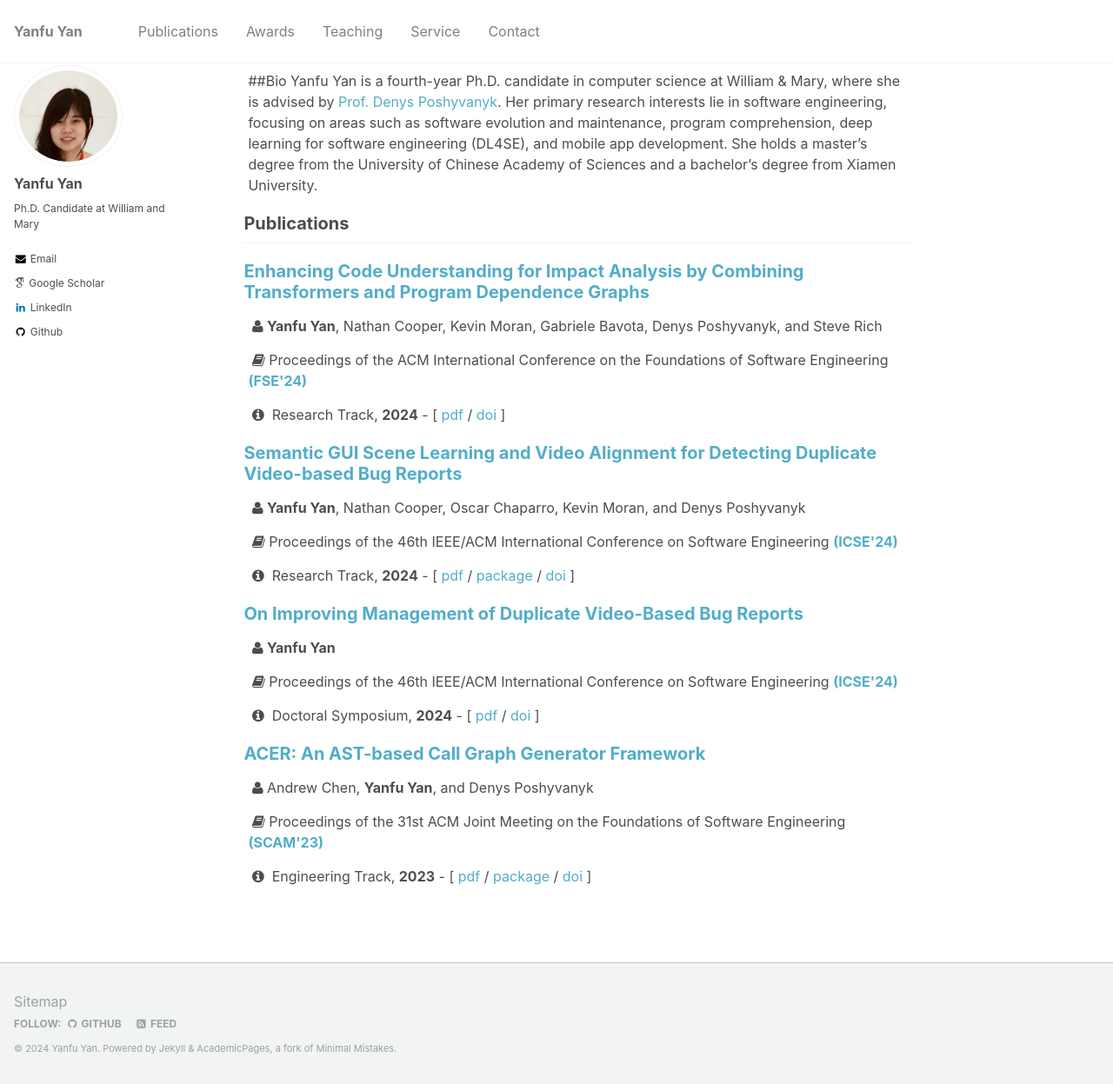
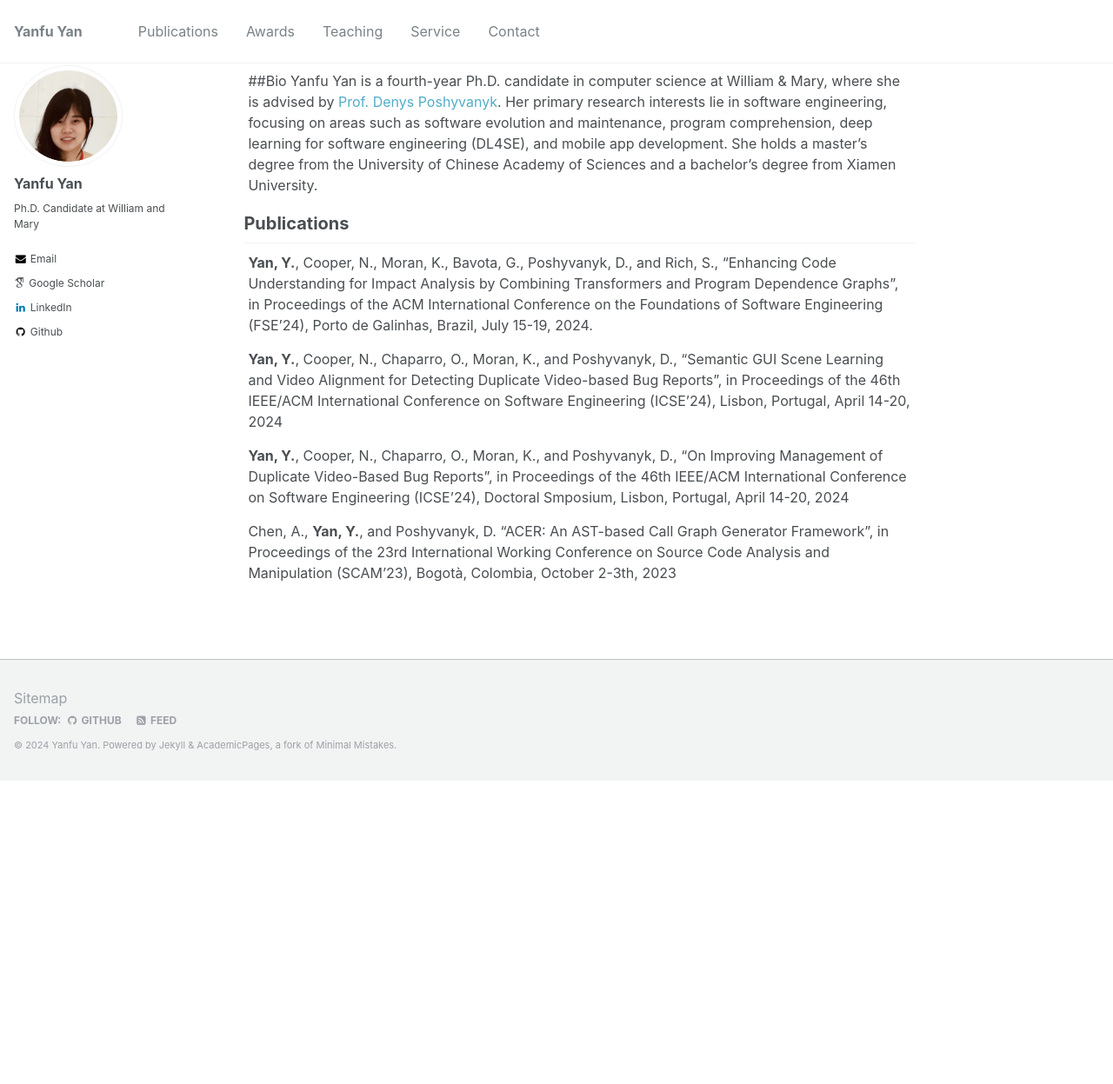
Before and after one commit to yanyanfu/yanyanfu.github.io, a Jekyll site: the page built from _pages/about.md, in a window 1280 px wide and 1247 px high. Shown: the whole window at 87% size. Built offline with Jekyll 4.4.1, drawn with Linux system fonts in a browser that asks for light colours; some web fonts are replaced.

```diff
--- a/_pages/about.md
+++ b/_pages/about.md
@@ -14,11 +14,13 @@ Yanfu Yan is a fourth-year Ph.D. candidate in computer science at William & Mary
 
 ## Publications
 
-{% include base_path %}
+**Yan, Y.**, Cooper, N., Moran, K., Bavota, G., Poshyvanyk, D., and Rich, S., “Enhancing Code Understanding for Impact Analysis by Combining Transformers and Program Dependence Graphs”, in Proceedings of the ACM International Conference on the Foundations of Software Engineering (FSE’24), Porto de Galinhas, Brazil, July 15-19, 2024.
 
-{% for post in site.publications reversed %}
-  {% include archive-single.html %}
-{% endfor %}
+**Yan, Y.**, Cooper, N., Chaparro, O., Moran, K., and Poshyvanyk, D., “Semantic GUI Scene Learning and Video Alignment for Detecting Duplicate Video-based Bug Reports”, in Proceedings of the 46th IEEE/ACM International Conference on Software Engineering (ICSE’24), Lisbon, Portugal, April 14-20, 2024
+
+**Yan, Y.**, Cooper, N., Chaparro, O., Moran, K., and Poshyvanyk, D., “On Improving Management of Duplicate Video-Based Bug Reports”, in Proceedings of the 46th IEEE/ACM International Conference on Software Engineering (ICSE’24), Doctoral Smposium, Lisbon, Portugal, April 14-20, 2024
+
+Chen, A., **Yan, Y.**, and Poshyvanyk, D. “ACER: An AST-based Call Graph Generator Framework”, in Proceedings of the 23rd International Working Conference on Source Code Analysis and Manipulation (SCAM’23), Bogotà, Colombia, October 2-3th, 2023
 
 <!-- I am an Assistant Professor of [Computer Science](https://www.wm.edu/as/computerscience/?svr=web){:target="_blank"} at the [College of William & Mary](https://www.wm.edu/){:target="_blank"}.
 
```
